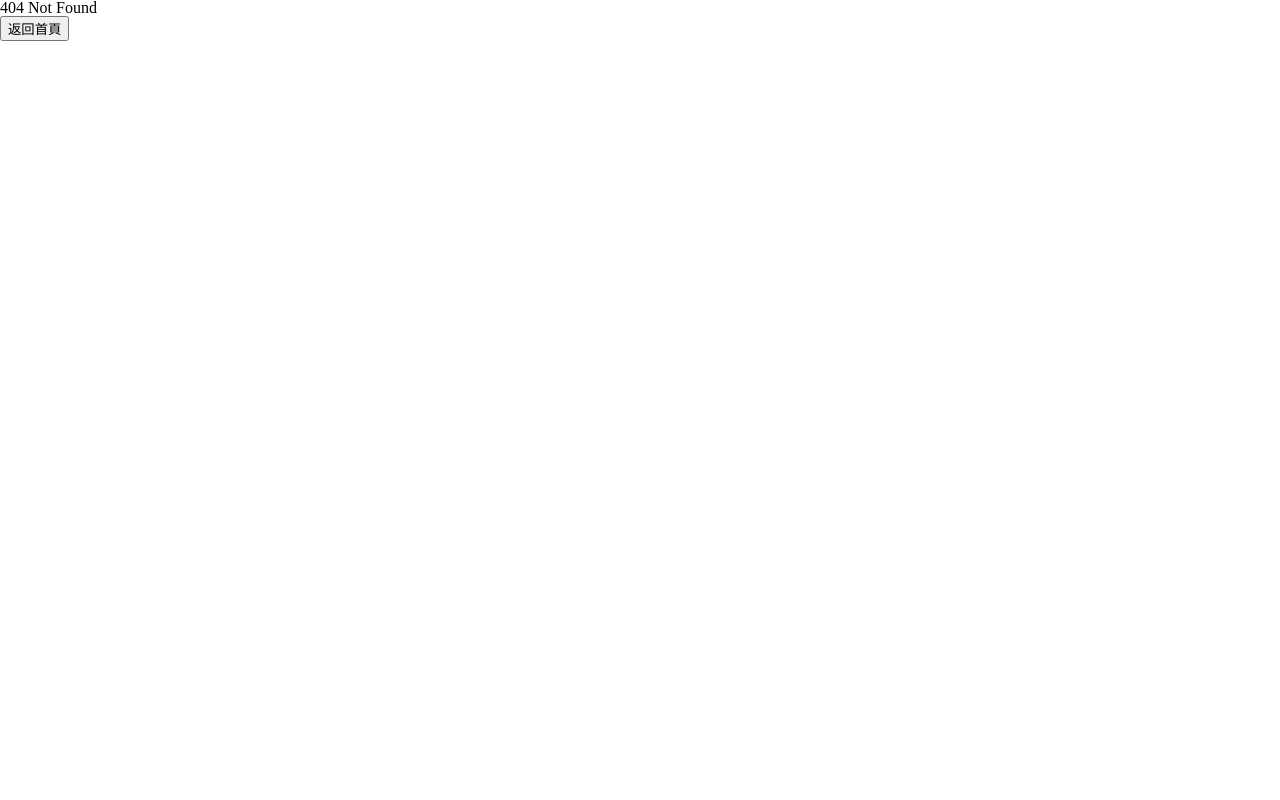
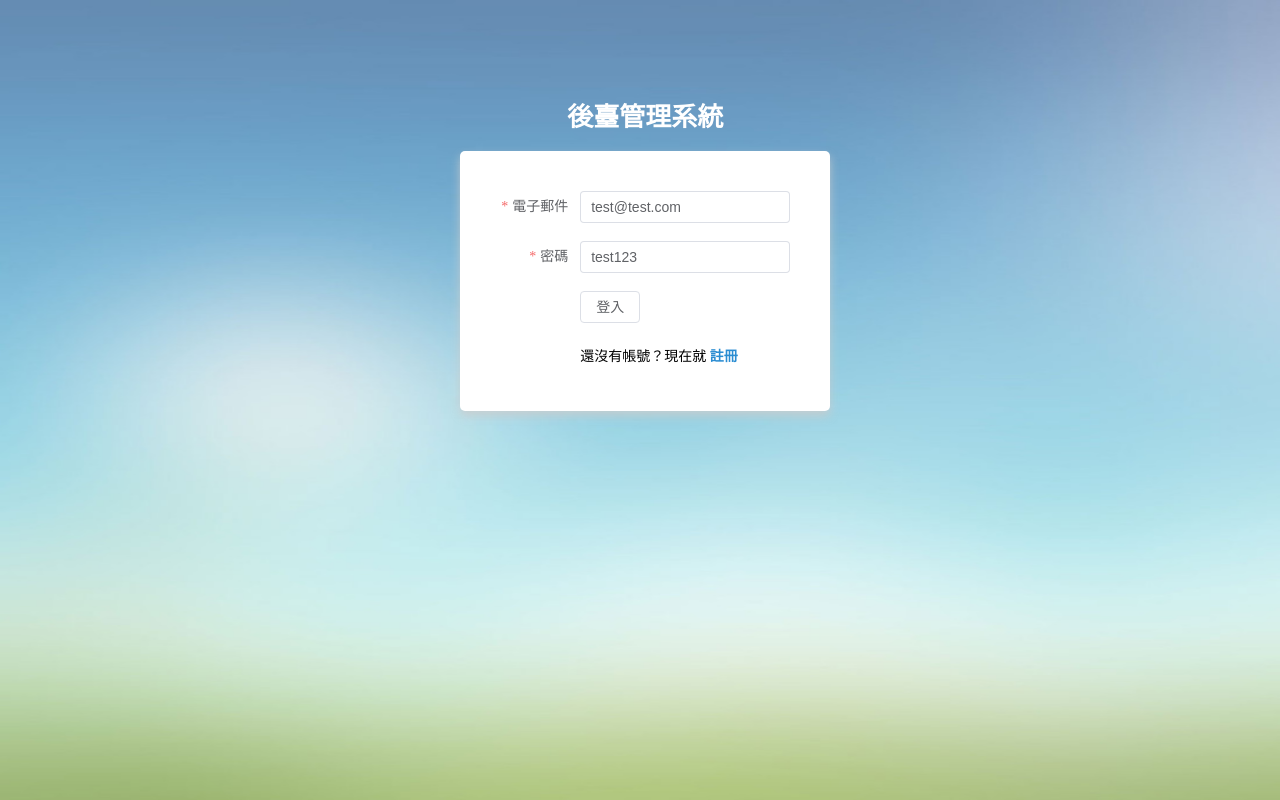
Before and after one commit to OvOpenguin/Vue_project, a Vue app in the folder vue3-vite/: page /login in a window 1280 px wide. Before the commit this address had no page. Built offline with nearby package versions, Linux system fonts and the light colour scheme.

Commit message:
Login_POST api

```diff
--- a/vue3-vite/src/App.vue
+++ b/vue3-vite/src/App.vue
@@ -8,8 +8,51 @@
 
 <style>
 html,
-body,#app {
+body,
+#app {
     width: 100%;
     height: 100%;
 }
+
+
+.register,
+.login {
+    position: relative;
+    width: 100%;
+    height: 100%;
+    background: url(./assets/bg.jpg) no-repeat center center;
+    background-size: 100% 100%;
+}
+
+.login a{
+    text-decoration: none;
+    color: #2b8dd2;
+    font-weight: bold;
+}
+
+.form-container {
+    width: 370px;
+    height: 210px;
+    position: absolute;
+    top: 10%;
+    left: 34%;
+    padding: 25px;
+    border-radius: 5px;
+    text-align: center;
+}
+
+.form-container .manage-tip .title {
+    font-family: "Microsoft YaHei";
+    font-weight: bold;
+    font-size: 26px;
+    color: #fff;
+}
+
+.registerForm {
+    margin-top: 20px;
+    background-color: #fff;
+    padding: 40px 40px 20px 20px;
+    border-radius: 5px;
+    box-shadow: 0px 5px 10px #cccc;
+}
 </style>
--- /dev/null
+++ b/vue3-vite/src/pages/Login.vue
@@ -0,0 +1,125 @@
+<script setup lang="ts">
+import { ref, reactive } from 'vue';
+import type { registerType, registerRulesType } from '../utils/types'; //導入 types.ts 設置
+import type { FormInstance } from 'element-plus';  // element-plus
+import { ElMessage } from 'element-plus';
+import axios from "axios";
+import { useRouter, RouterLink } from 'vue-router';
+
+
+
+const router = useRouter();
+
+// 獲取表單的DOM
+const ruleFormRef = ref<FormInstance>();
+
+// 登入資料(registerType 限定type)
+const loginUser = ref<registerType>({
+    email: "test@test.com",
+    password: "test123",
+});
+
+
+// 校驗規則 (element 預設)：和表單內的 props 綁定
+const rules = reactive<registerRulesType>({
+    email: [
+        { type: "email", required: true, message: "格式不正確", trigger: 'blur' }],
+    password: [
+        { required: true, message: "密碼不能為空", trigger: 'blur' },
+        { min: 6, max: 30, message: "長度在6-30個字符之間", trigger: "blur" }],
+})
+
+// 登入 (element)
+const handleSubmit = (formEl: FormInstance | undefined) => {
+    if (!formEl) return
+    formEl.validate(async (valid: boolean) => {
+        if (valid) {
+            // 依照strapi 要求，重新建構傳送資料
+            const loginData = {
+                identifier: loginUser.value.email,
+                password: loginUser.value.password,
+            };
+
+            try {
+                // POST api 請求
+                const { data } = await axios.post(
+                    "/api/auth/local",
+                    loginData
+                );
+
+                console.log(data); //查看response資料
+
+                const jwtToken = data?.jwt;
+                const userInfo = data?.user;
+
+                // 儲存 token & userInfo
+                if (jwtToken && userInfo) {
+                    localStorage.setItem('jwtToken', jwtToken);
+                    localStorage.setItem('user', JSON.stringify(userInfo));
+                    ElMessage({
+                        message: '登入成功！',
+                        type: 'success',
+                    })
+                    router.push('/');
+                };
+
+            } catch (error) {
+                const errMsg = error.response?.data?.error?.message || '註冊失敗，請檢查網路或後端設定';
+                console.error('登入失敗：', error);
+                ElMessage.error(errMsg);
+            }
+        }
+        else {
+            ElMessage.warning('請檢查表單輸入是否正確');
+        }
+    });
+};
+
+
+</script>
+
+<template>
+    <div class="login">
+        <section class="form-container">
+            <div class="manage-tip">
+                <span class="title">後臺管理系統</span>
+                <!-- 表單 -->
+                <el-form
+                    ref="ruleFormRef"
+                    :rules="rules"
+                    :model="loginUser"
+                    class="registerForm"
+                    label-width="100px"
+                >
+                    <el-form-item
+                        label="電子郵件"
+                        prop="email"
+                    >
+                        <el-input
+                            v-model="loginUser.email"
+                            placeholder="請輸入郵件"
+                        ></el-input>
+                    </el-form-item>
+                    <el-form-item
+                        label="密碼"
+                        prop="password"
+                    >
+                        <el-input
+                            v-model="loginUser.password"
+                            placeholder="請輸入密碼"
+                        ></el-input>
+                    </el-form-item>
+
+                    <!-- 登入 -->
+                    <el-form-item>
+                        <el-button @click="handleSubmit(ruleFormRef)">登入</el-button>
+                    </el-form-item>
+                    <!-- 前往註冊 -->
+                    <el-form-item>
+                        <p>還沒有帳號？現在就 <router-link to="/register">註冊</router-link></p>
+                    </el-form-item>
+                </el-form>
+            </div>
+        </section>
+    </div>
+</template>
--- a/vue3-vite/src/pages/Register.vue
+++ b/vue3-vite/src/pages/Register.vue
@@ -1,8 +1,13 @@
 <script setup lang="ts">
 import { ref, reactive } from 'vue';
 import type { registerType, registerRulesType } from '../utils/types'; //導入 types.ts 設置
-import type { FormInstance } from 'element-plus'; // element-plus
+import type { FormInstance } from 'element-plus';  // element-plus
+import { ElMessage } from 'element-plus';
 import axios from "axios";
+import { useRouter } from 'vue-router';
+
+
+const router = useRouter();
 
 // 獲取表單的DOM
 const ruleFormRef = ref<FormInstance>();
@@ -11,8 +16,8 @@ const ruleFormRef = ref<FormInstance>();
 const registerUser = ref<registerType>({
     name: "test",
     email: "test@test.com",
-    password: "test",
-    password2: "test",
+    password: "test123",
+    password2: "test123",
     identity: "manager",
 });
 
@@ -55,15 +60,28 @@ const handleSubmit = (formEl: FormInstance | undefined) => {
                 email: registerUser.value.email,
                 password: registerUser.value.password,
             };
-            // POST api 請求
-            const { data } = await axios.post(
-                "/api/auth/local/register",
-                registerData
-            );
 
-            console.log(data);
-        } else {
-            console.log('error submit!')
+            try {
+                // POST api 請求
+                const { data } = await axios.post(
+                    "/api/auth/local/register",
+                    registerData
+                );
+                router.push('/');
+                // console.log(data);
+                ElMessage({
+                    message: '註冊成功！',
+                    type: 'success',
+                })
+
+            } catch (error) {
+                const errMsg = error.response?.data?.error?.message || '註冊失敗，請檢查網路或後端設定';
+                console.error('註冊失敗：', error);
+                ElMessage.error(errMsg);
+            }
+        }
+        else {
+            console.log('表單驗證失敗')
         }
     });
 };
@@ -141,46 +159,8 @@ const handleSubmit = (formEl: FormInstance | undefined) => {
                         <el-button @click="handleSubmit(ruleFormRef)">註冊</el-button>
                     </el-form-item>
 
-
                 </el-form>
-
             </div>
         </section>
     </div>
 </template>
-
-<style scoped>
-.register {
-    position: relative;
-    width: 100%;
-    height: 100%;
-    background: url(../assets/bg.jpg) no-repeat center center;
-    background-size: 100% 100%;
-}
-
-.form-container {
-    width: 370px;
-    height: 210px;
-    position: absolute;
-    top: 10%;
-    left: 34%;
-    padding: 25px;
-    border-radius: 5px;
-    text-align: center;
-}
-
-.form-container .manage-tip .title {
-    font-family: "Microsoft YaHei";
-    font-weight: bold;
-    font-size: 26px;
-    color: #fff;
-}
-
-.registerForm {
-    margin-top: 20px;
-    background-color: #fff;
-    padding: 40px 40px 20px 20px;
-    border-radius: 5px;
-    box-shadow: 0px 5px 10px #cccc;
-}
-</style>
--- a/vue3-vite/src/router/index.ts
+++ b/vue3-vite/src/router/index.ts
@@ -2,6 +2,7 @@ import { createRouter, createWebHistory, type RouteRecordRaw } from "vue-router"
 import Home from "../pages/Home.vue";
 import Error404 from "../pages/Error404.vue";
 import Register from "../pages/Register.vue";
+import Login from "../pages/Login.vue";
 
 
 
@@ -21,6 +22,11 @@ const routes: Array<RouteRecordRaw> = [
         name: "Register",
         component: Register,
     },
+    {
+        path: "/login",
+        name: "Login",
+        component: Login,
+    },
 ];
 
 
```
Also changed, not shown: vue3-vite/src/utils/types.ts (+5 -5 lines).
